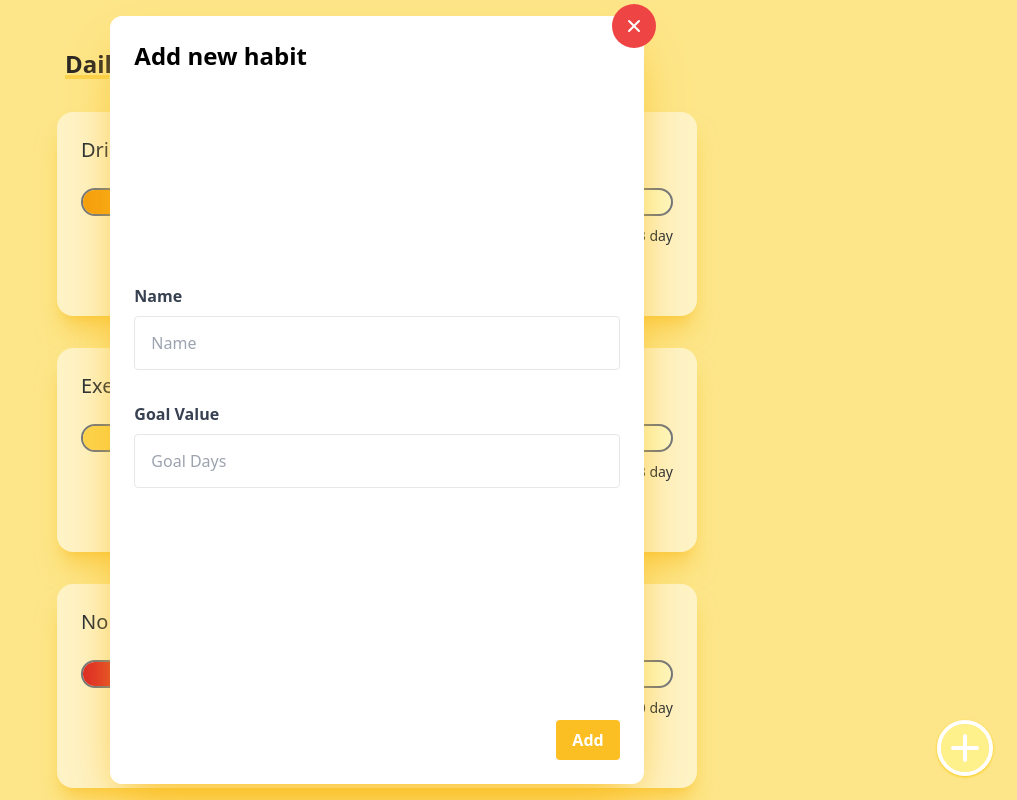
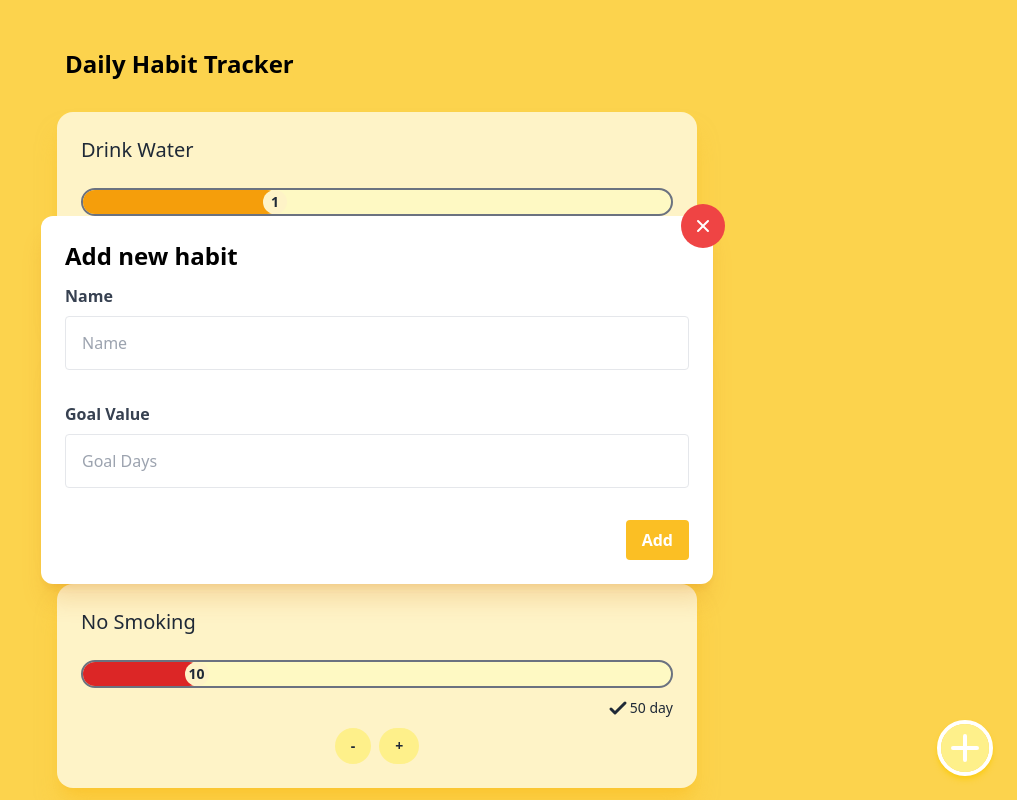
Before and after one commit to ukeskin/habit-tracker, a React (Vite) app: page / in a window 1280 px wide. Both pictures are taken after a click on the element 1228 px from the left and 748 px from the top of the page. Shown: the top 800 px of the page, without its empty margins (263-1280 px from the left). Built offline with nearby package versions, Linux system fonts and the light colour scheme; data requests are answered from the project's data file.

Commit message:
Add update 🆙

```diff
--- a/src/App.jsx
+++ b/src/App.jsx
@@ -47,6 +47,16 @@ export default function App() {
     }
   };
 
+  const updateHabit = (habit) => {
+    fetch(`http://localhost:4000/habits/${habit.id}`, {
+      method: "PUT",
+      headers: {
+        "Content-Type": "application/json",
+      },
+      body: JSON.stringify(habit),
+    });
+  };
+
   return (
     <div className="container">
       <Navbar />
@@ -66,6 +76,7 @@ export default function App() {
             item={item}
             incrementHabit={incrementHabit}
             decrementHabit={decrementHabit}
+            updateHabit={updateHabit}
           />
         ))}
       </div>
--- a/src/components/AddButton.jsx
+++ b/src/components/AddButton.jsx
@@ -4,7 +4,7 @@ export default function AddButton({ onClick }) {
   return (
     <div
       onClick={onClick}
-      className="fixed right-6 bottom-6 rounded-full w-14 h-14 border-4 border-white shadow shadow-yellow-400"
+      className="fixed z-10 right-6 bottom-6 rounded-full w-14 h-14 border-4 border-white shadow-md shadow-yellow-400"
     >
       <button>
         <svg
--- a/src/components/HabitCard.jsx
+++ b/src/components/HabitCard.jsx
@@ -1,11 +1,14 @@
-import React from "react";
+import React, { useState } from "react";
 import ProgressBar from "./ProgressBar";
-export default function HabitCard({ item, incrementHabit, decrementHabit }) {
+export default function HabitCard({
+  item,
+  incrementHabit,
+  decrementHabit,
+  updateHabit,
+}) {
+  const [isChanged, setIsChanged] = useState(false);
   return (
-    <div
-      key={item.id}
-      className="flex flex-col space-y-2 bg-amber-100 rounded-2xl p-6 shadow-xl shadow-amber-400/50"
-    >
+    <div key={item.id} className="habit-card">
       <h2 className="text-xl text-gray-800 mb-4">{item.name}</h2>
       <ProgressBar current={item.currentCount} goal={item.goalCount} />
       <span className="flex justify-end items-center text-gray-800 text-sm">
@@ -19,19 +22,56 @@ export default function HabitCard({ item, incrementHabit, decrementHabit }) {
           <path
             strokeLinecap="round"
             strokeLinejoin="round"
-            strokeWidth={2}
+            strokeWidth={3}
             d="M5 13l4 4L19 7"
           />
         </svg>
         <p>{item.goalCount} day</p>
       </span>
       <div className="flex items-center justify-center space-x-2">
-        <button className="btn" onClick={() => decrementHabit(item)}>
+        <button
+          className="btn"
+          onClick={() => {
+            setIsChanged(true);
+            decrementHabit(item);
+          }}
+        >
           -
         </button>
-        <button className="btn" onClick={() => incrementHabit(item)}>
+        <button
+          className="btn"
+          onClick={() => {
+            setIsChanged(true);
+            incrementHabit(item);
+          }}
+        >
           +
         </button>
+        {isChanged && (
+          <button
+            className="btn-green absolute right-1 bottom-1 flex items-center"
+            onClick={() => {
+              updateHabit(item);
+              setIsChanged(false);
+            }}
+          >
+            <svg
+              xmlns="http://www.w3.org/2000/svg"
+              className="h-6 w-6"
+              fill="none"
+              viewBox="0 0 24 24"
+              stroke="currentColor"
+            >
+              <path
+                strokeLinecap="round"
+                strokeLinejoin="round"
+                strokeWidth={2}
+                d="M7 16a4 4 0 01-.88-7.903A5 5 0 1115.9 6L16 6a5 5 0 011 9.9M15 13l-3-3m0 0l-3 3m3-3v12"
+              />
+            </svg>
+            Update
+          </button>
+        )}
       </div>
     </div>
   );
--- a/src/components/Modal.jsx
+++ b/src/components/Modal.jsx
@@ -35,8 +35,8 @@ export default function Modal({
   };
 
   return (
-    <div className="fixed flex z-10 inset-0 overflow-y-auto container mx-auto">
-      <div className="relative flex flex-col justify-between bg-white rounded-xl shadow-2xl p-6 sm:w-10/12 w-full mx-auto shadow-amber-400">
+    <div className="fixed z-10 inset-0 flex items-center justify-center p-6 sm:p-12 w-full max-w-3xl mx-auto">
+      <div className="relative flex flex-col justify-between bg-white rounded-xl p-6 w-full shadow-xl shadow-amber-600/20">
         <h3 className="font-bold block text-2xl mb-3">Add new habit</h3>
         <form className="flex flex-col space-y-8">
           <div>
--- a/src/components/Navbar.jsx
+++ b/src/components/Navbar.jsx
@@ -5,7 +5,7 @@ export default function Navbar() {
     <div className="justify-between my-8">
       <nav>
         <a
-          className="text-stone-800 text-2xl underline decoration-4 decoration-amber-300 font-semibold p-2 hover:decoration-red-300"
+          className="text-2xl underline decoration-4 decoration-amber-300 font-semibold p-2 hover:decoration-amber-500"
           href="/"
         >
           Daily Habit Tracker
--- a/src/index.css
+++ b/src/index.css
@@ -3,7 +3,7 @@
 @tailwind utilities;
 
 body{
-	@apply bg-amber-200;
+	@apply bg-amber-300;
 }
 
 .container{
@@ -18,5 +18,8 @@ body{
 .progress-bar-fill-orange{@apply bg-amber-500;}
 .progress-bar-fill-yellow{@apply bg-amber-300;}
 .progress-bar-fill-green{@apply bg-green-400;}
-
-.btn{@apply bg-yellow-200 text-gray-800 px-4 py-2 rounded-full text-sm font-bold;}
+.habit-card{
+	@apply flex flex-col relative space-y-2 bg-amber-100 rounded-2xl p-6 shadow-xl shadow-amber-400/50;
+}
+.btn{@apply bg-yellow-200 text-gray-800 px-4 py-2 rounded-full text-sm font-bold hover:bg-yellow-100;}
+.btn-green{@apply bg-amber-400 text-gray-800 px-2 py-1 rounded-full text-xs font-semibold hover:bg-amber-200 transition-all;}
```
